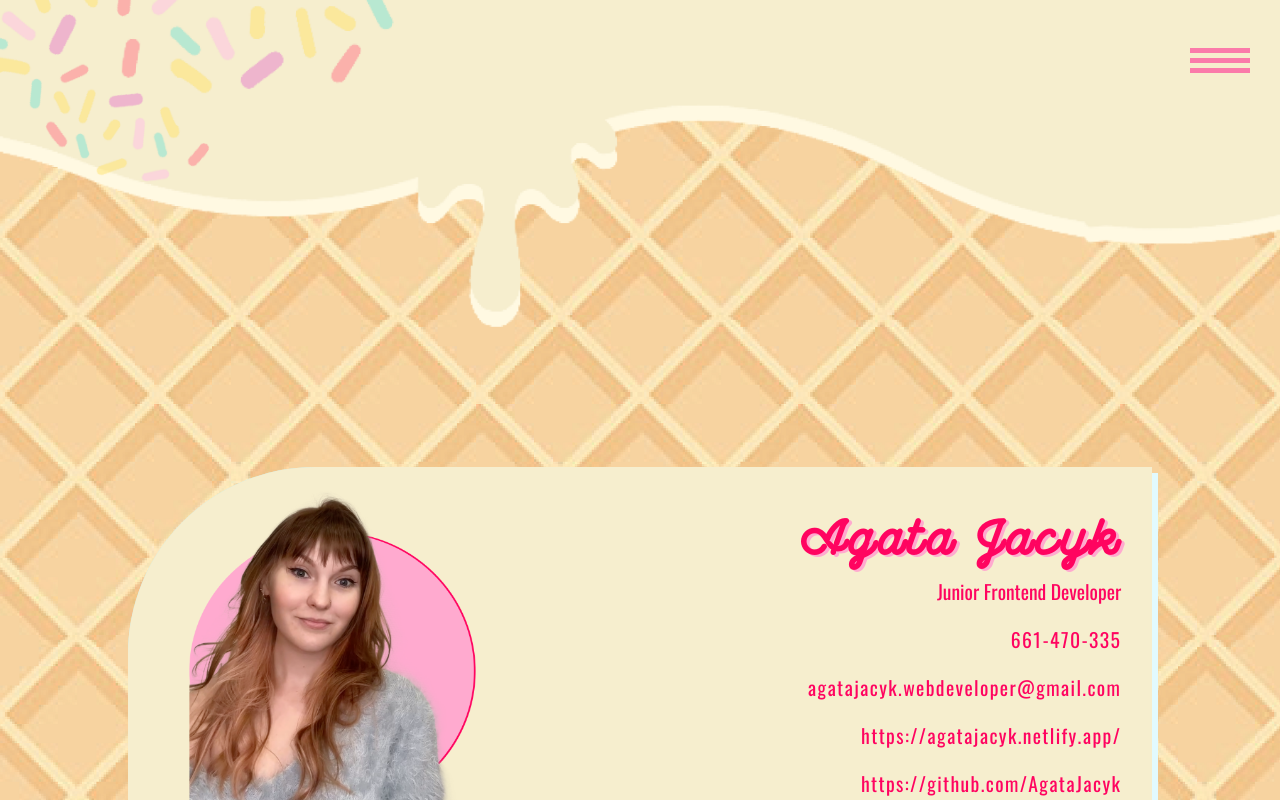
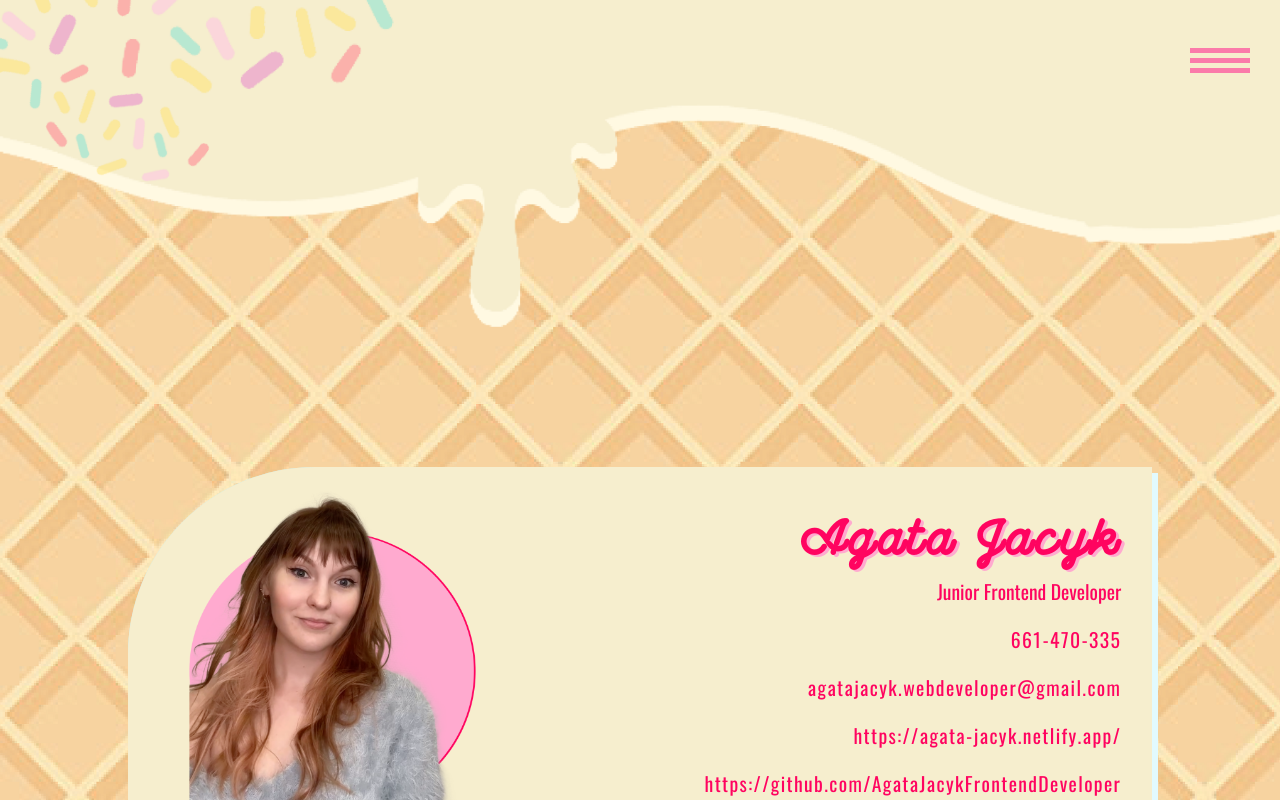
Before and after one commit to AgataJacykFrontendDeveloper/PortfolioPage, a Vue app: page /CV in a window 1280 px wide. Shown: the top 800 px of the page. Built offline with nearby package versions, Linux system fonts and the light colour scheme.

Commit message:
social media updates

```diff
--- a/src/components/icons/IconGit.vue
+++ b/src/components/icons/IconGit.vue
@@ -1,6 +1,6 @@
 <template>
 <social-button>
-<a class="social" href="https://github.com/AgataJacyk" target="_blank"><img class="social_media" src="/logo_github_icon_143196.png"></a>
+<a class="social" href="https://github.com/AgataJacykFrontendDeveloper" target="_blank"><img class="social_media" src="/logo_github_icon_143196.png"></a>
 </social-button>
     </template>
     <script>
--- a/src/layout/FooterLayout.vue
+++ b/src/layout/FooterLayout.vue
@@ -21,7 +21,7 @@
         <h2>Contact</h2>
       <p>tel. 661-470-335</p>
       <p>e-mail: agatajacyk.webdeveloper@gmail.com</p>
-      <p>@Copyright Agata J</p></div>
+      <p>@Copyright VivIT</p></div>
     </div>
   </footer>
 </template>
--- a/src/views/CVPage.vue
+++ b/src/views/CVPage.vue
@@ -9,8 +9,8 @@
             <p>Junior Frontend Developer</p>
             <p><i class="fa-solid fa-phone"></i> <a href="tel:+48661470335">661-470-335</a> </p>
             <p><i class="fa-solid fa-envelope"></i> <a href="mailto:agatajacyk.webdeveloper@gmail.com">agatajacyk.webdeveloper@gmail.com</a></p>
-            <p><i class="fa-solid fa-user"></i> <a href="https://agatajacyk.netlify.app/">https://agatajacyk.netlify.app/</a></p>
-            <p><i class="fa-brands fa-github"></i> <a href="https://github.com/AgataJacyk">https://github.com/AgataJacyk</a></p>
+            <p><i class="fa-solid fa-user"></i> <a href="https://agata-jacyk.netlify.app/">https://agata-jacyk.netlify.app/</a></p>
+            <p><i class="fa-brands fa-github"></i> <a href="https://github.com/AgataJacykFrontendDeveloper">https://github.com/AgataJacykFrontendDeveloper</a></p>
             <p>
               if you hire me, you will gain an employee with a passion for
               creating and crossing your own borders. An ambitious person who is
@@ -83,7 +83,7 @@ Volunteer</p>
 <ul>
 <li>
 <p>7 / 2024 - present</p>
-<p>Richi Safari - </p>
+<p>Richi Safari</p>
 <p>React.js, JavaScript, Bootstrap, HTML, CSS</p>
 <p>Web design, Graphics for the side</p>
 </li>
```
